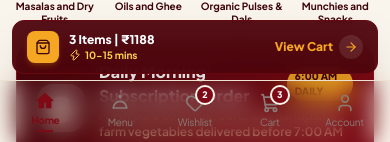
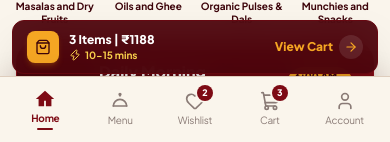
Before and after one commit to harishkittuprojects/suadhura-foods, a React (Vite) app: page / in a window 390 px wide. Shown: the part 702-844 px from the top of the page. Built offline with nearby package versions, Linux system fonts and the light colour scheme.

Commit message:
Make mobile bottom navigation bar 100% solid opaque background to prevent bleed-through

```diff
--- a/src/components/MobileBottomNav.jsx
+++ b/src/components/MobileBottomNav.jsx
@@ -69,7 +69,7 @@ export const MobileBottomNav = () => {
   ];
 
   return (
-    <div className="lg:hidden fixed bottom-0 left-0 right-0 z-50 bg-[#FAF5EC]/98 backdrop-blur-md border-t border-[#EDE1D1] px-2 py-1 shadow-[0_-4px_16px_rgba(125,10,20,0.06)]">
+    <div className="lg:hidden fixed bottom-0 left-0 right-0 z-50 bg-[#FAF5EC] border-t border-[#DECDBD] px-2 py-1.5 shadow-[0_-4px_24px_rgba(61,4,10,0.12)]">
       <div className="grid grid-cols-5 items-center justify-around max-w-md mx-auto">
         {navItems.map((item) => {
           const Icon = item.icon;
```
